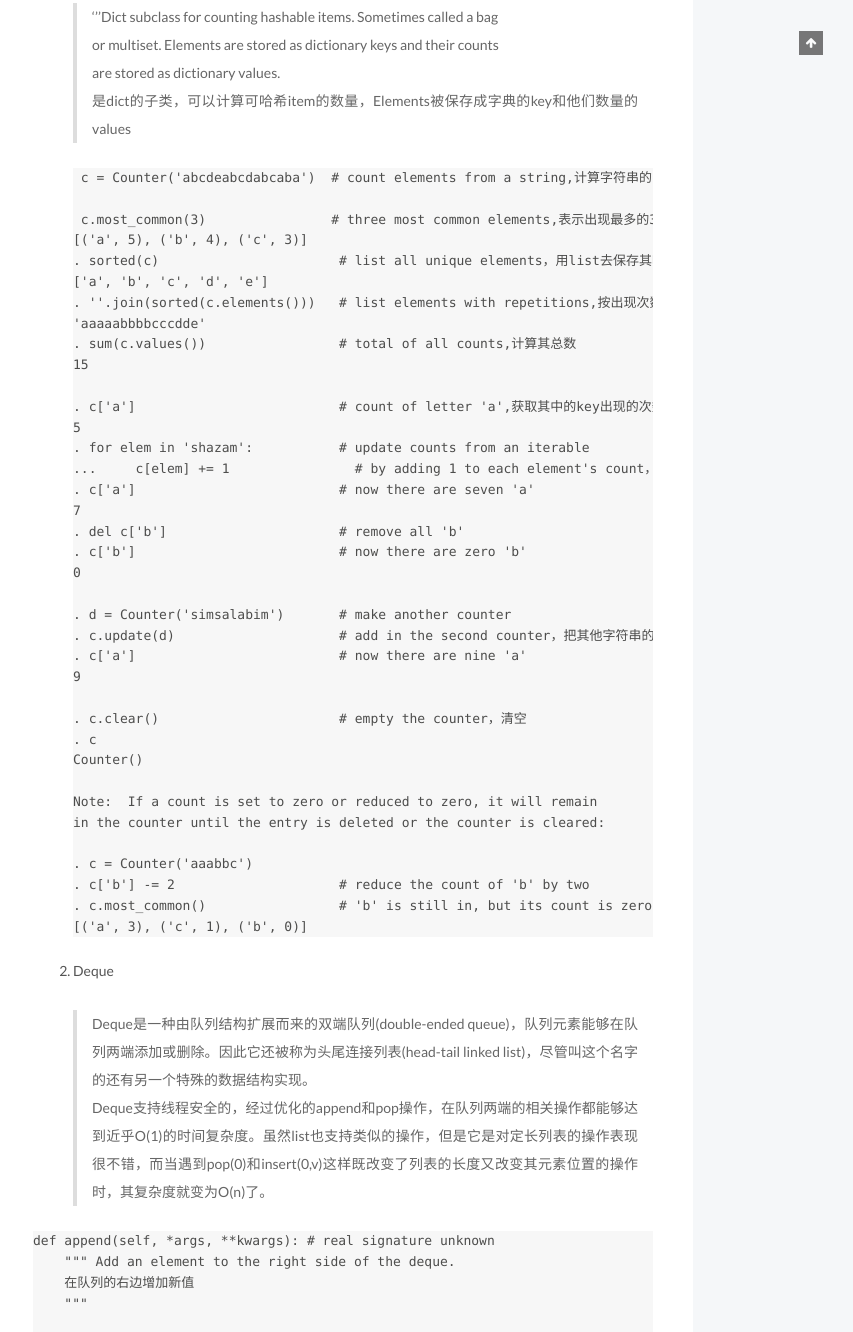
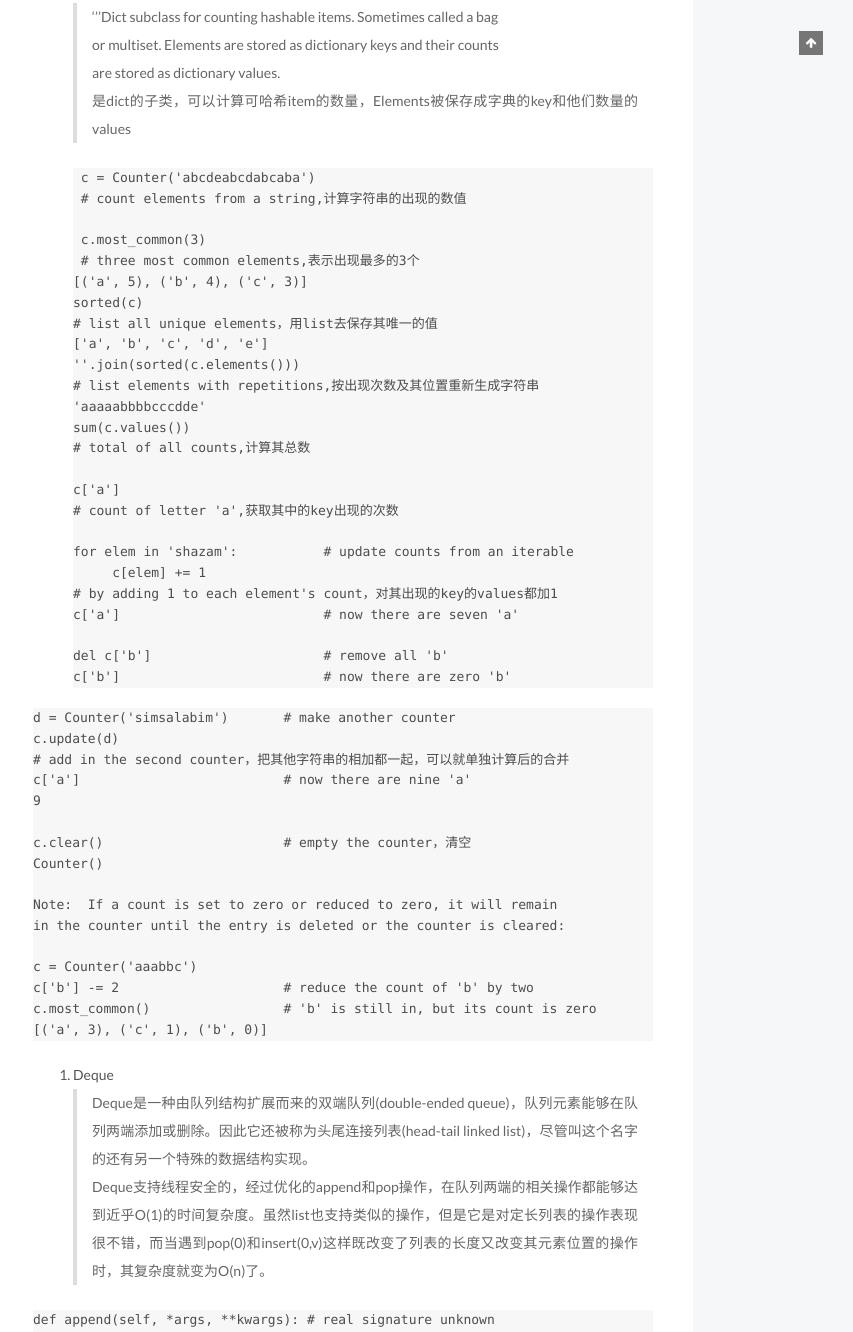
Before and after one commit to wstarxing/wstarxing.github.io, a plain HTML site: page 2017/03/24/python-data/index.html in a window 1280 px wide. Shown: the part 845-2177 px from the top of the page, without its empty margins (427-1280 px from the left). Drawn offline with Linux system fonts and the light colour scheme.

Commit message:
Site updated: 2017-03-24 12:06:09

```diff
--- a/2017/03/24/python-data/index.html
+++ b/2017/03/24/python-data/index.html
@@ -101,7 +101,7 @@ python基本的数据结构有list,dict,set等，足够平常的使用，但在
 python基本的数据结构有list,dict,set等，足够平常的使用，但在实现一些比较复杂的逻辑时，我们需要设计更好的数据结构去完成任务，此时我们需要去参考是否有更好的已经存在的数据结构，这样我们可以高效利用而不用浪费功夫去重复造轮子。这些数据结构都是继承了最基本的数据结构，在这之上去构造一些新的属性和方法去丰富数据结构的功能。下面就是一些pyt">
 <meta property="og:image" content="http://ok9ixm52w.bkt.clouddn.com/1488882579345_10.png">
 <meta property="og:image" content="http://ok9ixm52w.bkt.clouddn.com/830203241171405010.jpg">
-<meta property="og:updated_time" content="2017-03-24T03:42:31.854Z">
+<meta property="og:updated_time" content="2017-03-24T04:06:01.105Z">
 <meta name="twitter:card" content="summary">
 <meta name="twitter:title" content="python--data">
 <meta name="twitter:description" content="Python中的高级数据结构参考url
@@ -367,46 +367,51 @@ python基本的数据结构有list,dict,set等，足够平常的使用，但在
 <blockquote>
 <p>‘’’Dict subclass for counting hashable items.  Sometimes called a bag<br> or multiset.  Elements are stored as dictionary keys and their counts<br> are stored as dictionary values.<br>是dict的子类，可以计算可哈希item的数量，Elements被保存成字典的key和他们数量的values</p>
 </blockquote>
-<pre><code> c = Counter(&apos;abcdeabcdabcaba&apos;)  # count elements from a string,计算字符串的出现的数值
+<pre><code> c = Counter(&apos;abcdeabcdabcaba&apos;)
+ # count elements from a string,计算字符串的出现的数值
 
- c.most_common(3)                # three most common elements,表示出现最多的3个
+ c.most_common(3)
+ # three most common elements,表示出现最多的3个
 [(&apos;a&apos;, 5), (&apos;b&apos;, 4), (&apos;c&apos;, 3)]
-. sorted(c)                       # list all unique elements，用list去保存其唯一的值
+sorted(c)
+# list all unique elements，用list去保存其唯一的值
 [&apos;a&apos;, &apos;b&apos;, &apos;c&apos;, &apos;d&apos;, &apos;e&apos;]
-. &apos;&apos;.join(sorted(c.elements()))   # list elements with repetitions,按出现次数及其位置重新生成字符串
+&apos;&apos;.join(sorted(c.elements()))
+# list elements with repetitions,按出现次数及其位置重新生成字符串
 &apos;aaaaabbbbcccdde&apos;
-. sum(c.values())                 # total of all counts,计算其总数
-15
+sum(c.values())
+# total of all counts,计算其总数
 
-. c[&apos;a&apos;]                          # count of letter &apos;a&apos;,获取其中的key出现的次数
-5
-. for elem in &apos;shazam&apos;:           # update counts from an iterable
-...     c[elem] += 1                # by adding 1 to each element&apos;s count，对其出现的key的values都加1
-. c[&apos;a&apos;]                          # now there are seven &apos;a&apos;
-7
-. del c[&apos;b&apos;]                      # remove all &apos;b&apos;
-. c[&apos;b&apos;]                          # now there are zero &apos;b&apos;
-0
+c[&apos;a&apos;]
+# count of letter &apos;a&apos;,获取其中的key出现的次数
 
-. d = Counter(&apos;simsalabim&apos;)       # make another counter
-. c.update(d)                     # add in the second counter，把其他字符串的相加都一起，可以就单独计算后的合并
-. c[&apos;a&apos;]                          # now there are nine &apos;a&apos;
+for elem in &apos;shazam&apos;:           # update counts from an iterable
+     c[elem] += 1
+# by adding 1 to each element&apos;s count，对其出现的key的values都加1
+c[&apos;a&apos;]                          # now there are seven &apos;a&apos;
+
+del c[&apos;b&apos;]                      # remove all &apos;b&apos;
+c[&apos;b&apos;]                          # now there are zero &apos;b&apos;
+</code></pre></li>
+</ol>
+<pre><code>d = Counter(&apos;simsalabim&apos;)       # make another counter
+c.update(d)
+# add in the second counter，把其他字符串的相加都一起，可以就单独计算后的合并
+c[&apos;a&apos;]                          # now there are nine &apos;a&apos;
 9
 
-. c.clear()                       # empty the counter，清空
-. c
+c.clear()                       # empty the counter，清空
 Counter()
 
 Note:  If a count is set to zero or reduced to zero, it will remain
 in the counter until the entry is deleted or the counter is cleared:
 
-. c = Counter(&apos;aaabbc&apos;)
-. c[&apos;b&apos;] -= 2                     # reduce the count of &apos;b&apos; by two
-. c.most_common()                 # &apos;b&apos; is still in, but its count is zero
+c = Counter(&apos;aaabbc&apos;)
+c[&apos;b&apos;] -= 2                     # reduce the count of &apos;b&apos; by two
+c.most_common()                 # &apos;b&apos; is still in, but its count is zero
 [(&apos;a&apos;, 3), (&apos;c&apos;, 1), (&apos;b&apos;, 0)]
-</code></pre></li>
-<li><p>Deque</p>
-<blockquote>
+</code></pre><ol>
+<li>Deque<blockquote>
 <p>Deque是一种由队列结构扩展而来的双端队列(double-ended queue)，队列元素能够在队列两端添加或删除。因此它还被称为头尾连接列表(head-tail linked list)，尽管叫这个名字的还有另一个特殊的数据结构实现。<br>Deque支持线程安全的，经过优化的append和pop操作，在队列两端的相关操作都能够达到近乎O(1)的时间复杂度。虽然list也支持类似的操作，但是它是对定长列表的操作表现很不错，而当遇到pop(0)和insert(0,v)这样既改变了列表的长度又改变其元素位置的操作时，其复杂度就变为O(n)了。</p>
 </blockquote>
 </li>
```
Also changed, not shown: index.html (+34 -29 lines).
